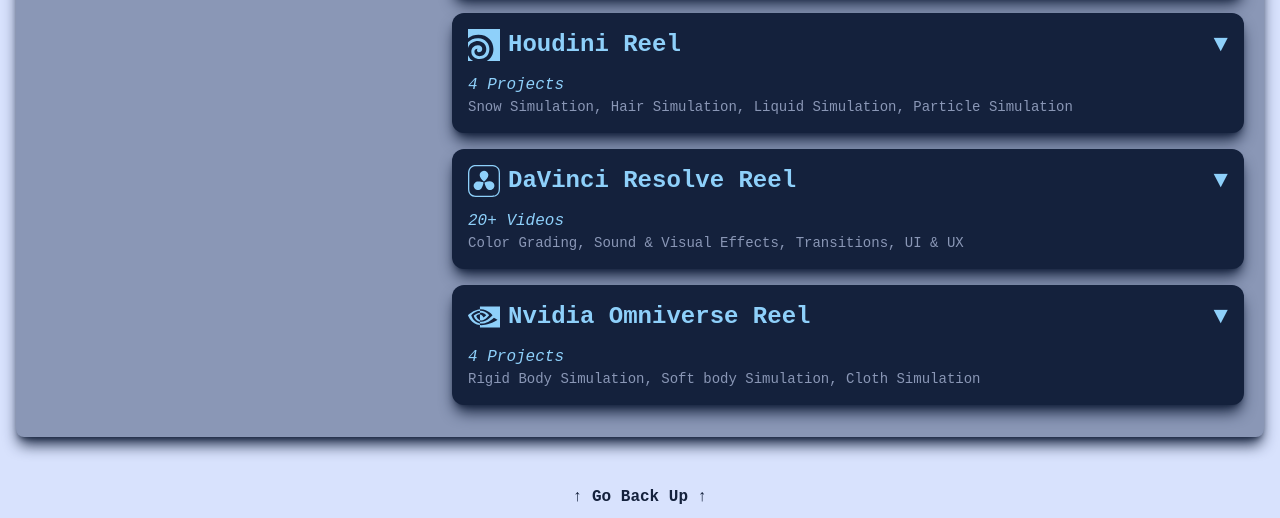
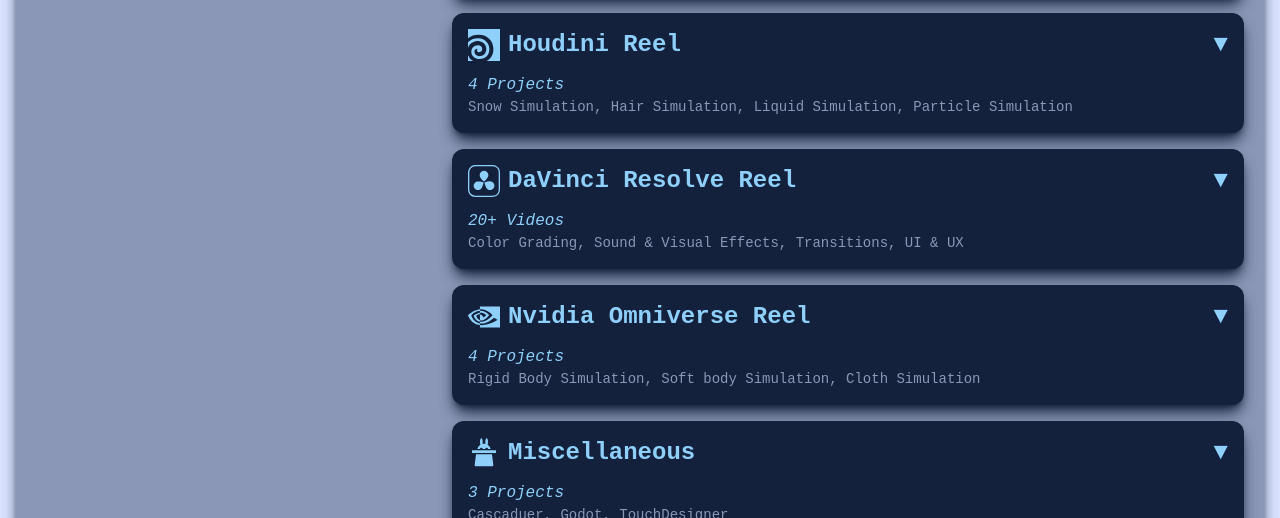
Before and after one commit to KenzKD/KenzKD.github.io, a website: page index.html in a window 1280 px wide. Shown: the part 1959-2477 px from the top of the page. Drawn offline with Linux system fonts and the light colour scheme.

Commit message:
Add Miscellaneous Section

```diff
--- a/index.html
+++ b/index.html
@@ -611,6 +611,27 @@
 
                                     </div>
                                 </div>
+
+                                <!-- Miscellaneous Section -->
+                                <div id="miscellaneousSection" class="project-section">
+                                    <button onclick="toggleDropdown('miscellaneous')" class="project-title">
+                                        <div class="project-div">
+                                            <svg role="img" class="project-icon" viewBox="0 0 24 24" xmlns="http://www.w3.org/2000/svg">
+                                                <path fill="currentColor" d="m18 13l.989 7.875A1 1 0 0 1 17.997 22H6.003a1 1 0 0 1-.992-1.125L6 13Zm3-3H3v2h18Zm-6.286-4.196A6.3 6.3 0 0 0 15 3.835C15 2.27 14.552 1 14 1s-1 1.27-1 2.835a7 7 0 0 0 .115 1.301a4.6 4.6 0 0 0-2.234.001A7 7 0 0 0 11 3.835C11 2.27 10.552 1 10 1S9 2.27 9 3.835a6.3 6.3 0 0 0 .283 1.971A5.1 5.1 0 0 0 7 9h2a1 1 0 0 1 2 0h2a1 1 0 0 1 2 0h2a5.1 5.1 0 0 0-2.286-3.196" />
+                                            </svg>
+                                            <div class="project-text">Miscellaneous</div>
+                                        </div>
+                                        <span>▼</span>
+                                    </button>
+                                    <p class="project-number">3 Projects</p>
+                                    <p class="project-body">Cascaduer, Godot, TouchDesigner</p>
+                                    <div id="miscellaneousContent" class="project-grid hidden">
+                                        <!-- Add Miscellaneous videos here -->
+                                        <iframe src="https://www.youtube.com/embed/OP48_ufv6m4?mute=1&loop=1&playlist=OP48_ufv6m4" allowfullscreen class="project-vid"></iframe>
+                                        <iframe src="https://www.youtube.com/embed/hdMk9SbbnIg?mute=1&loop=1&playlist=hdMk9SbbnIg" allowfullscreen class="project-vid"></iframe>
+                                        <iframe src="https://www.youtube.com/embed/bkjSfoZjqyE?mute=1&loop=1&playlist=bkjSfoZjqyE" allowfullscreen class="project-vid"></iframe>
+                                    </div>
+                                </div>
                             </div>
                         </div>
                     </div>
```
